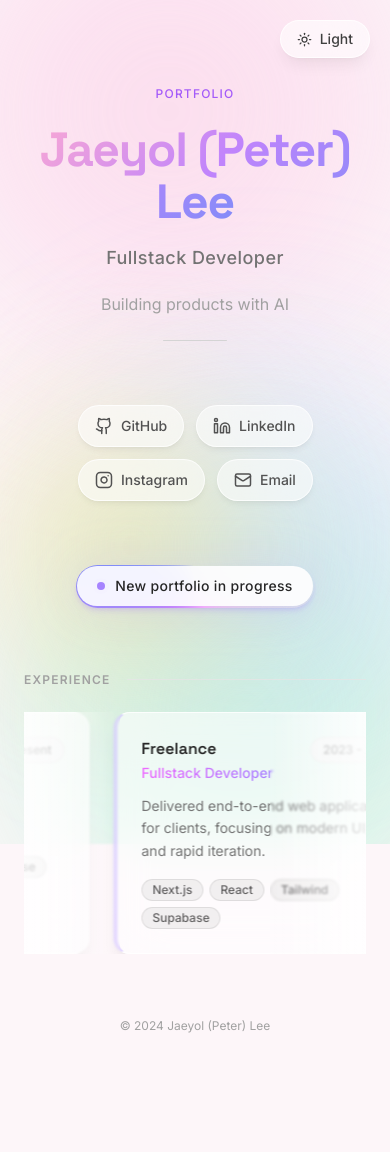
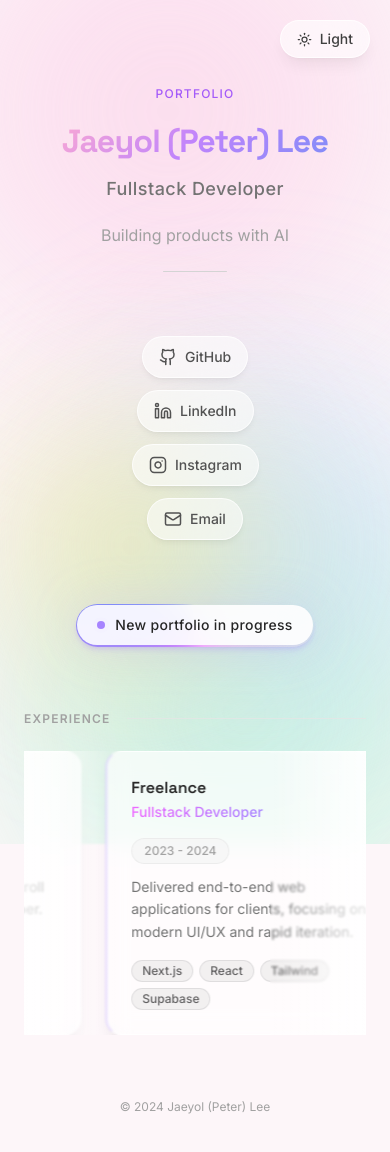
Before and after one commit to yiwoduf/leeable-homepage, a React (Vite) app: page / in a window 390 px wide. Shown: the top 1152 px of the page. Before the commit the page ends 1130 px from the top, so only its background shows below. Built offline with nearby package versions, Linux system fonts and the light colour scheme.

Commit message:
Fix mobile layout: name overflow, social links stacking, card blur
- Hero: reduce base font size to keep name on one line (whitespace-nowrap)
- SocialLinks: flex-col on mobile so chips don't wrap mid-row
- ExperienceSection: smaller card width, reduced backdrop-blur, thinner border-l

```diff
--- a/src/components/ExperienceSection.tsx
+++ b/src/components/ExperienceSection.tsx
@@ -16,11 +16,11 @@ interface ExperienceCardProps {
 const ExperienceCard = ({ item }: ExperienceCardProps) => {
   return (
     <div
-      className="flex flex-col gap-3 rounded-2xl p-6 w-80 shrink-0
-        dark:bg-white/[0.06] dark:backdrop-blur-xl dark:border dark:border-white/[0.1]
-        bg-white/60 backdrop-blur-xl border border-white/80
+      className="flex flex-col gap-3 rounded-2xl p-6 w-72 sm:w-80 shrink-0
+        dark:bg-white/[0.06] dark:backdrop-blur-md dark:border dark:border-white/[0.1]
+        bg-white/70 backdrop-blur-md border border-white/80
         shadow-lg dark:shadow-black/20 shadow-black/[0.06]
-        border-l-4 border-l-violet-400/30 dark:border-l-violet-400/30"
+        border-l-2 border-l-violet-400/30 dark:border-l-violet-400/30"
     >
       <div className="flex items-start justify-between gap-4 flex-wrap">
         <div className="flex flex-col gap-0.5">
--- a/src/components/Hero.tsx
+++ b/src/components/Hero.tsx
@@ -42,7 +42,7 @@ export const Hero = () => {
 
       <motion.h1
         variants={itemVariants}
-        className="font-display text-5xl font-bold sm:text-6xl md:text-7xl leading-[1.08] tracking-tight"
+        className="font-display text-[2rem] font-bold sm:text-6xl md:text-7xl leading-[1.08] tracking-tight whitespace-nowrap"
       >
         <span
           style={{
--- a/src/components/SocialLinks.tsx
+++ b/src/components/SocialLinks.tsx
@@ -83,7 +83,7 @@ export const SocialLinks = () => {
 
   return (
     <motion.div
-      className="flex flex-wrap items-center justify-center gap-3"
+      className="flex flex-col sm:flex-row sm:flex-wrap items-center justify-center gap-3"
       variants={containerVariants}
       initial="hidden"
       animate="visible"
```
